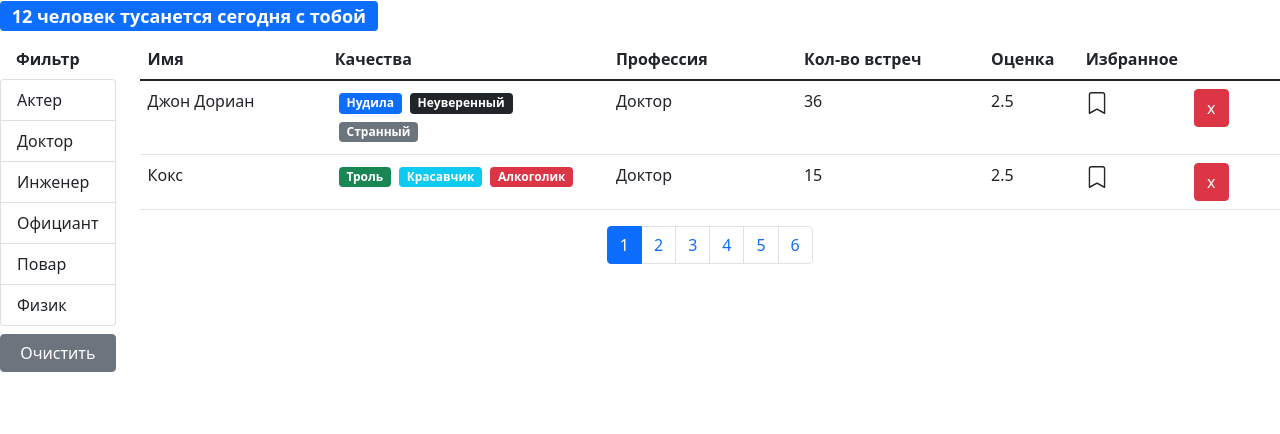
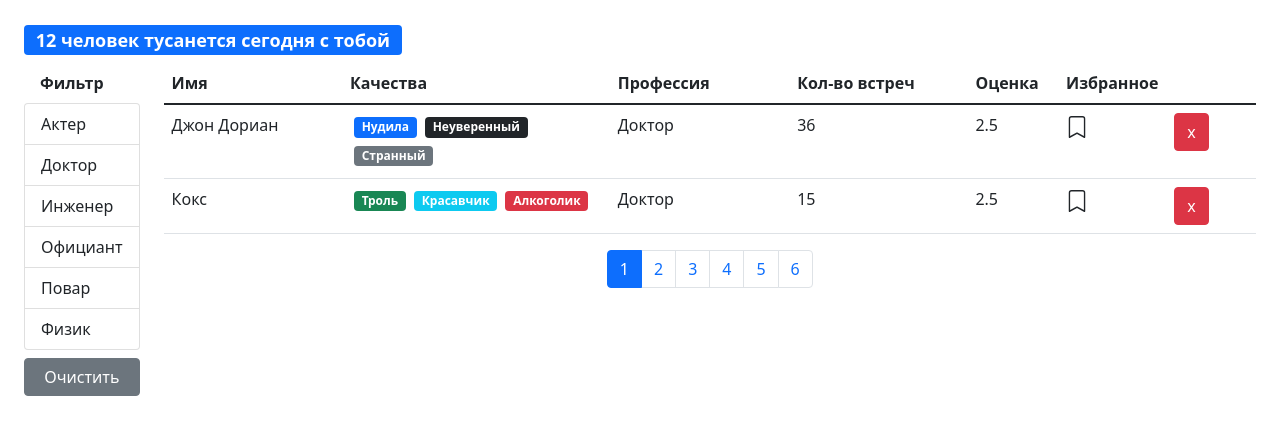
Before and after one commit to egolegegit/2_Frontend_lesson_2_1, a React (Create React App) app: page / in a window 1280 px wide. Shown: the top 434 px of the page. Built offline with nearby package versions, Linux system fonts and the light colour scheme.

Commit message:
fix style component

```diff
--- a/src/app/components/users.jsx
+++ b/src/app/components/users.jsx
@@ -59,7 +59,7 @@
 
   const renderTables = () => {
     return (
-      <div className="d-flex flex-column">
+      <div className="d-flex flex-column p-4">
         <SearchStatus count={userCount} />
         <div className="d-flex flex-row">
           <div className="d-flex flex-column me-4">
```
